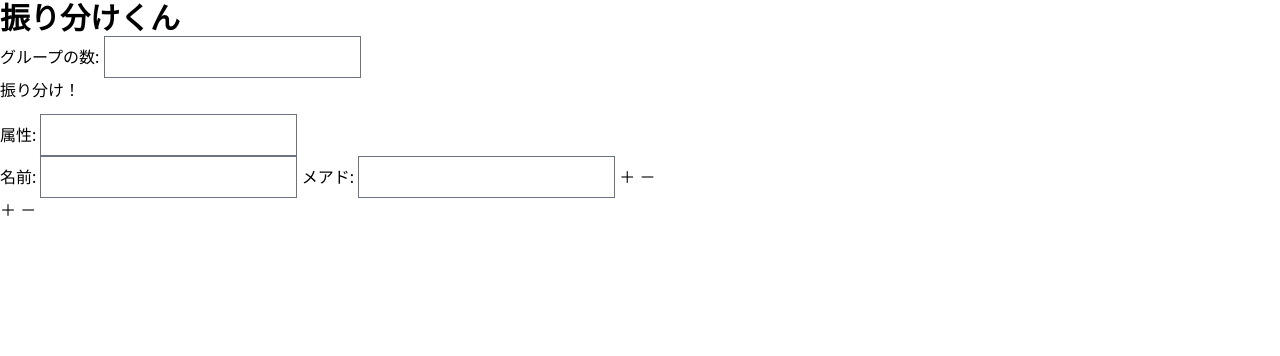
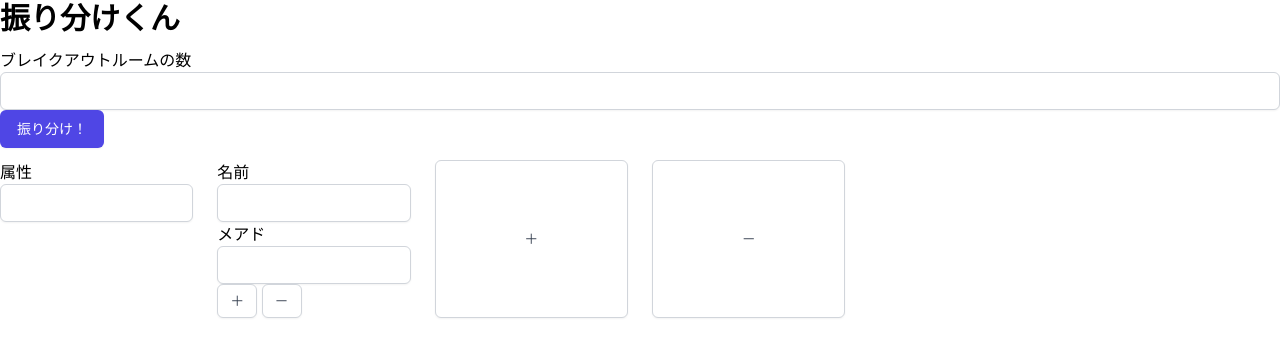
Before and after one commit to idaten-hack/team-generator, a website: page index.html in a window 1280 px wide. Drawn offline with nearby package versions, Linux system fonts and the light colour scheme; files that its build step writes are made by us from their sources.

Commit message:
Containerの追加

```diff
--- a/index.html
+++ b/index.html
@@ -8,15 +8,28 @@
   <body>
     <h1 class="text-3xl font-bold">振り分けくん</h1>
 
-    <form action="" method="post" class="form-group" id="form-group">
-      <div class="form-group-num">
-        <label for="group-num">グループの数: </label>
-        <input type="text" class="group-num" id="group-num" required />
+    <div class="container">
+      <div class="mt-3">
+        <form action="" class="form-group" id="form-group" method="post">
+          <div class="form-group-num">
+            <label for="group-num">ブレイクアウトルームの数</label>
+            <input
+              class="group-num focus:ring-indigo-500 focus:border-indigo-500 block w-full shadow-sm sm:text-sm border-gray-300 rounded-md"
+              id="group-num"
+              required
+              type="text"
+            />
+          </div>
+          <div class="form-submit">
+            <input
+              class="py-2 px-4 border border-transparent shadow-sm text-sm font-medium rounded-md text-white bg-indigo-600 hover:bg-indigo-700 focus:outline-none focus:ring-2 focus:ring-offset-2 focus:ring-indigo-500"
+              type="submit"
+              value="振り分け！"
+            />
+          </div>
+        </form>
       </div>
-      <div class="form-submit">
-        <input type="submit" value="振り分け！" />
-      </div>
-    </form>
+    </div>
 
     <script>
       let groupId = 0;
@@ -30,24 +43,24 @@
         nameId++;
         areaId++;
         newFromAttributeGroup.setAttribute('id', `form-group-${groupId}`);
-        newFromAttributeGroup.classList.add('mt-3');
+        newFromAttributeGroup.className = 'mt-3 grid grid-cols-6 gap-6';
         newFromAttributeGroup.innerHTML = `
       <div>
-        <label for='element'>属性: </label>
-        <input type='text' class='element' id='element' required />
+        <label for='element'>属性</label>
+        <input type='text' class='element focus:ring-indigo-500 focus:border-indigo-500 block w-full shadow-sm sm:text-sm border-gray-300 rounded-md' id='element' required />
       </div>
-      <div id='form-area-${areaId}' >
+      <div id='form-area-${areaId}' class=''>
         <div id='form-input-info-${nameId}' class='form-group'>
-          <label for='element'>名前: </label>
-          <input type='text' class='name' id='name' required />
-          <label for='element'>メアド: </label>
-          <input type='text' class='email' id='email' required />
-          <input type='button' value='＋' onclick="addInputInfo('form-area-${areaId}')" />
-          <input type='button' value='－' onclick="deleteElement('form-input-info-${nameId}')" />
+          <label for='element'>名前</label>
+          <input type='text' class='name group-num focus:ring-indigo-500 focus:border-indigo-500 block w-full shadow-sm sm:text-sm border-gray-300 rounded-md' id='name' required />
+          <label for='element'>メアド</label>
+          <input type='text' class='email focus:ring-indigo-500 focus:border-indigo-500 block w-full shadow-sm sm:text-sm border-gray-300 rounded-md' id='email' required />
+          <input type='button' class='bg-white py-2 px-3 border border-gray-300 rounded-md shadow-sm text-sm leading-4 font-medium text-gray-700 hover:bg-gray-50 focus:outline-none focus:ring-2 focus:ring-offset-2 focus:ring-indigo-500' value='＋' onclick="addInputInfo('form-area-${areaId}')" />
+          <input type='button' class='bg-white py-2 px-3 border border-gray-300 rounded-md shadow-sm text-sm leading-4 font-medium text-gray-700 hover:bg-gray-50 focus:outline-none focus:ring-2 focus:ring-offset-2 focus:ring-indigo-500' value='－' onclick="deleteElement('form-input-info-${nameId}')" />
         </div>
       </div>
-      <input type='button' value='＋' onclick='addGroupForm()' />
-      <input type='button' value='－' onclick="deleteElement('form-group-${groupId}')" />
+      <input type='button' class='bg-white py-2 px-3 border border-gray-300 rounded-md shadow-sm text-sm leading-4 font-medium text-gray-700 hover:bg-gray-50 focus:outline-none focus:ring-2 focus:ring-offset-2 focus:ring-indigo-500' value='＋' onclick='addGroupForm()' />
+      <input type='button' class='bg-white py-2 px-3 border border-gray-300 rounded-md shadow-sm text-sm leading-4 font-medium text-gray-700 hover:bg-gray-50 focus:outline-none focus:ring-2 focus:ring-offset-2 focus:ring-indigo-500' value='－' onclick="deleteElement('form-group-${groupId}')" />
     `;
         contentArea.appendChild(newFromAttributeGroup);
       }
@@ -64,9 +77,9 @@
         newFromAttributeGroup.setAttribute('id', `form-input-info-${nameId}`);
         newFromAttributeGroup.innerHTML = `
           <label for='element'>名前: </label>
-          <input type='text' class='name' id='name' required />
+          <input type='text' class='name focus:ring-indigo-500 focus:border-indigo-500 block w-full shadow-sm sm:text-sm border-gray-300 rounded-md' id='name' required />
           <label for='element'>メアド: </label>
-          <input type='text' class='email' id='email' required />
+          <input type='text' class='email focus:ring-indigo-500 focus:border-indigo-500 block w-full shadow-sm sm:text-sm border-gray-300 rounded-md' id='email' required />
           <input type='button' value='＋' onclick="addInputInfo('form-area-${areaId}')" />
           <input type='button' value='－' onclick="deleteElement('form-input-info-${nameId}')" />
     `;
```
